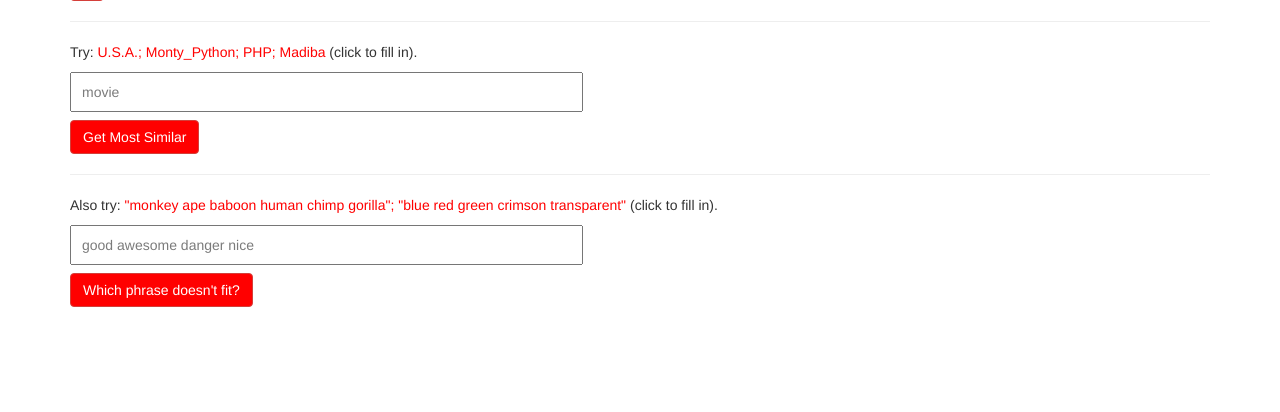
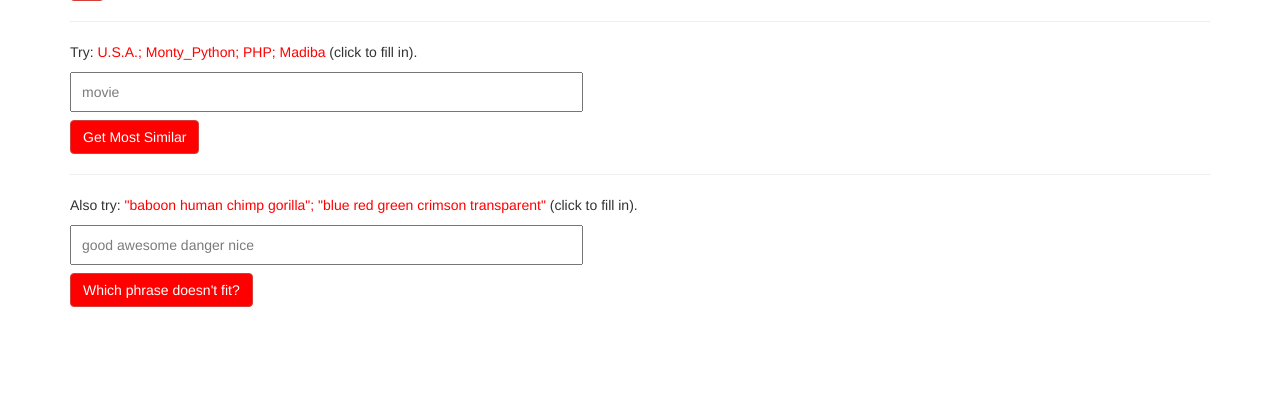
Before and after one commit to victor-iyi/Image-Search, a Flask app: page /similarity in a window 1280 px wide. Shown: the part 338-750 px from the top of the page. Run offline with Flask 2, Linux system fonts and the light colour scheme; parts of the project's set-up code (start-up, migrations or seed data) failed here and were passed over; some libraries are stand-ins or nearby versions.

Commit message:
Similarity with Word2Vec

```diff
--- a/static/css/style.css
+++ b/static/css/style.css
@@ -71,6 +71,9 @@ input[type="text"], input[type="password"] {
 	width: 70%;
 	margin: auto;
 }
+
+input[type="text"]:focus, input[type="password"]:focus
+{ outline: none; }
 
 #img-file {
 	height: 40px;
--- a/templates/similarity.html
+++ b/templates/similarity.html
@@ -40,13 +40,14 @@
     </li>
     <li>
       <input type="submit" name="get-most-similar" value="Get Most Similar" class="btn btn-danger">
+    </li>
   </ul>
 </form>
 
 <hr>
 
 <p>
-  Also try: <span>"monkey ape baboon human chimp gorilla"; "blue red green crimson transparent"</span> (click to fill in).
+  Also try: <span>"baboon human chimp gorilla"; "blue red green crimson transparent"</span> (click to fill in).
 </p>
 <form action="/similarity?action=phrase-fitness" method="POST">
   <ul>
```
Also changed, not shown: 1 other file.
